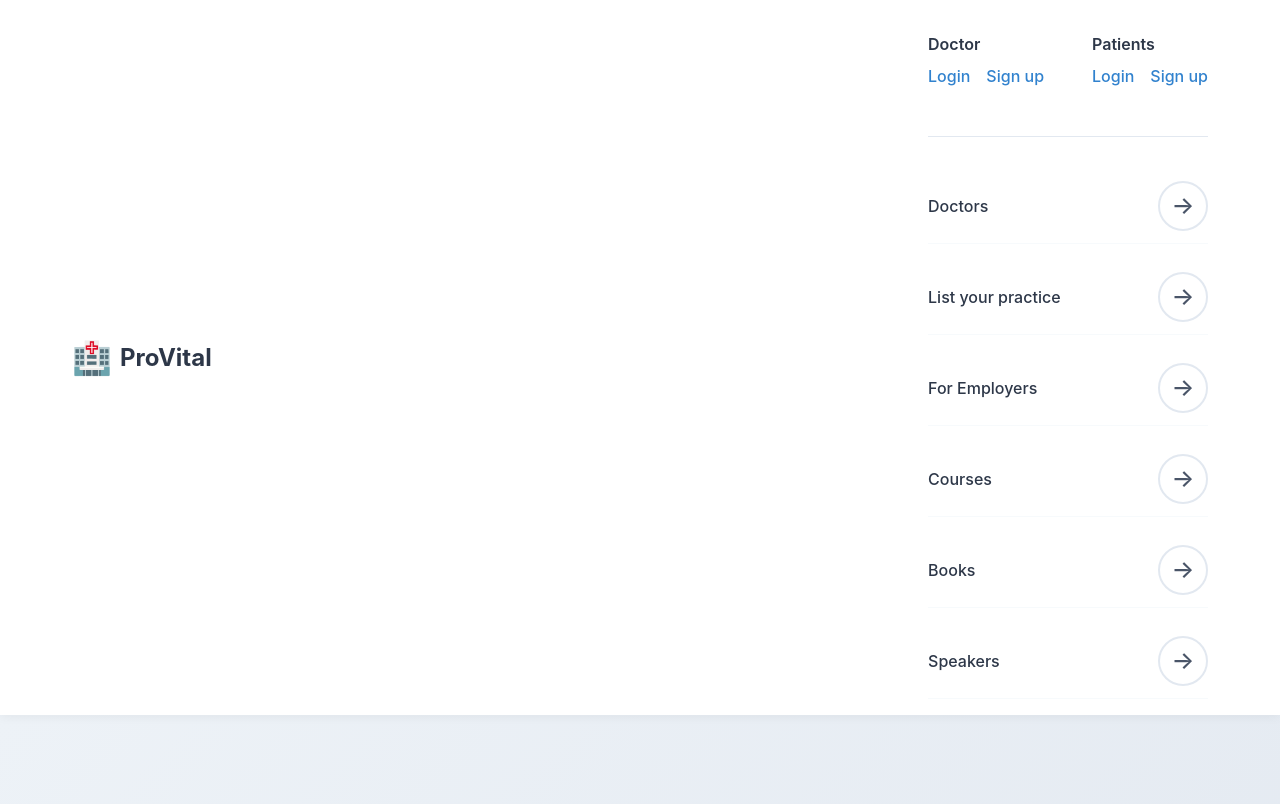
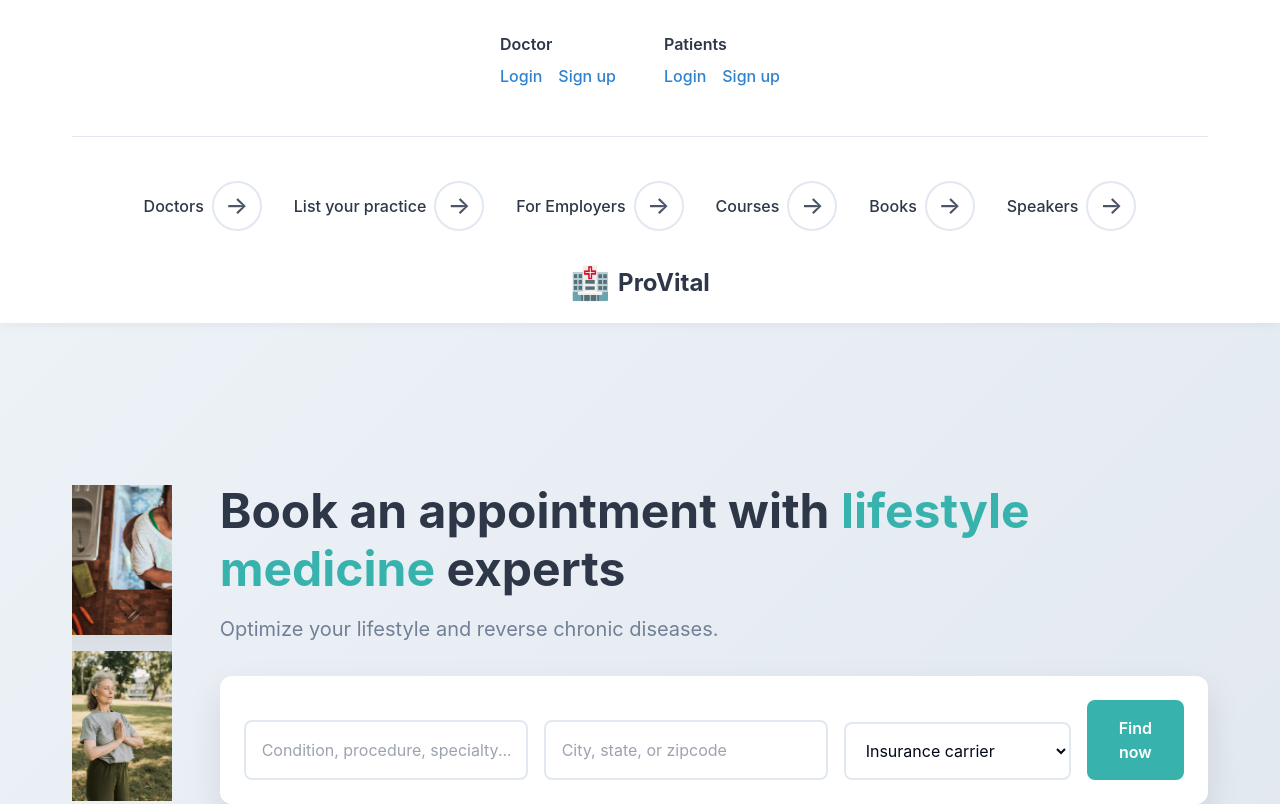
Before and after one commit to hiiiHimanshu/PROACTIVELY-ASSIGNMENT, a React (Vite) app: page / in a window 1280 px wide. Shown: the top 804 px of the page. Built offline with nearby package versions, Linux system fonts and the light colour scheme.

Commit message:
Move navbar elements to top
Adjusted the Header component to position the navigation elements at the top of the page.

```diff
--- a/src/components/Header.tsx
+++ b/src/components/Header.tsx
@@ -7,13 +7,6 @@ const Header = () => {
   return (
     <header className="header">
       <div className="container">
-        <div className="nav-brand">
-          <div className="logo">
-            <span className="logo-icon">🏥</span>
-            <span className="logo-text">ProVital</span>
-          </div>
-        </div>
-
         <nav className={`nav ${isMenuOpen ? 'nav-open' : ''}`}>
           <div className="auth-section">
             <div className="auth-group">
@@ -62,6 +55,13 @@ const Header = () => {
           </div>
         </nav>
 
+        <div className="nav-brand">
+          <div className="logo">
+            <span className="logo-icon">🏥</span>
+            <span className="logo-text">ProVital</span>
+          </div>
+        </div>
+
         <button
           className="menu-toggle"
           onClick={() => setIsMenuOpen(!isMenuOpen)}
--- a/src/styles/main.css
+++ b/src/styles/main.css
@@ -1,4 +1,3 @@
-
 /* Reset and base styles */
 * {
   margin: 0;
@@ -31,8 +30,8 @@ body {
 
 .header .container {
   display: flex;
-  justify-content: space-between;
-  align-items: center;
+  flex-direction: column;
+  gap: 1rem;
 }
 
 .logo {
@@ -42,22 +41,29 @@ body {
   font-size: 1.5rem;
   font-weight: 700;
   color: #2D3748;
+  justify-content: center;
 }
 
 .logo-icon {
   font-size: 2rem;
 }
 
+.nav-brand {
+  order: 2;
+}
+
 .nav {
   display: flex;
   flex-direction: column;
   gap: 1.5rem;
+  order: 1;
 }
 
 .auth-section {
   display: flex;
   gap: 3rem;
   padding: 1rem 0;
+  justify-content: center;
 }
 
 .auth-group {
@@ -97,20 +103,20 @@ body {
 
 .nav-links {
   display: flex;
-  flex-direction: column;
-  gap: 1rem;
+  justify-content: center;
+  gap: 2rem;
+  flex-wrap: wrap;
 }
 
 .nav-link {
   display: flex;
-  justify-content: space-between;
   align-items: center;
+  gap: 0.5rem;
   padding: 0.75rem 0;
   text-decoration: none;
   color: #2D3748;
   font-weight: 500;
   transition: color 0.3s ease;
-  border-bottom: 1px solid #F7FAFC;
 }
 
 .nav-link:hover {
@@ -135,6 +141,10 @@ body {
   border: none;
   cursor: pointer;
   gap: 4px;
+  position: absolute;
+  top: 1rem;
+  right: 1rem;
+  order: 3;
 }
 
 .menu-toggle span {
@@ -504,6 +514,18 @@ body {
 
 /* Responsive Design */
 @media (max-width: 1024px) {
+  .header .container {
+    flex-direction: column;
+  }
+
+  .nav-links {
+    gap: 1rem;
+  }
+
+  .auth-section {
+    gap: 2rem;
+  }
+
   .hero-content {
     grid-template-columns: 1fr;
     gap: 2rem;
@@ -521,10 +543,6 @@ body {
 
   .nav {
     flex-direction: row;
-    gap: 2rem;
-  }
-
-  .auth-section {
     gap: 2rem;
   }
 }
@@ -545,15 +563,26 @@ body {
     padding: 2rem;
     box-shadow: 0 5px 20px rgba(0, 0, 0, 0.1);
     gap: 1rem;
+    order: 3;
   }
 
   .nav-open {
     display: flex;
   }
 
+  .nav-brand {
+    order: 1;
+  }
+
+  .nav-links {
+    flex-direction: column;
+    gap: 1rem;
+  }
+
   .auth-section {
     flex-direction: column;
     gap: 1rem;
+    justify-content: flex-start;
   }
 
   .hero {
```
